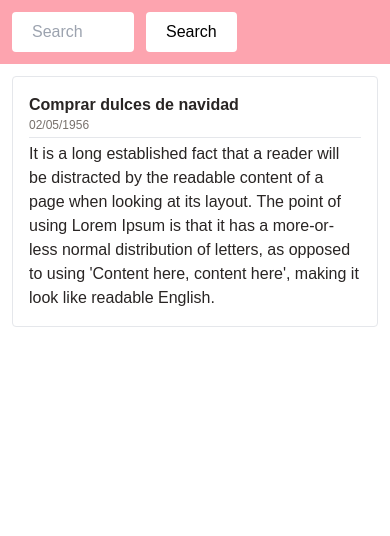
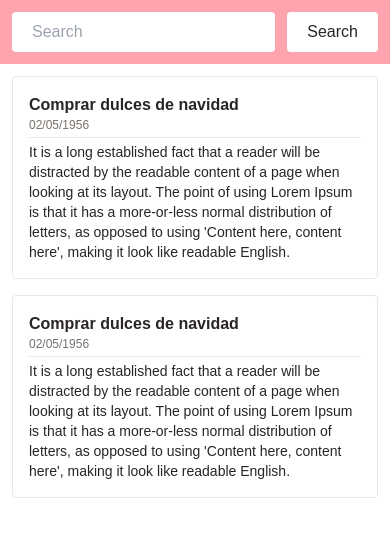
Before and after one commit to sneuder/note-app, a Next.js app: page / in a window 390 px wide. Shown: the top 536 px of the page. Built offline with nearby package versions, Linux system fonts and the light colour scheme.

Commit message:
More examples and responsive nav

```diff
--- a/components/nav/nav.js
+++ b/components/nav/nav.js
@@ -1,8 +1,8 @@
 const Nav = () => {
   return (
-    <nav className="flex h-16 p-3 bg-rose-300">
+    <nav className="flex h-16 p-3 bg-rose-300 text-stone-800">
       <form className="flex w-full">
-        <input type="text" className="w-1/3 px-5 rounded" placeholder="Search" />
+        <input type="text" className="w-full px-5 rounded md:w-1/3" placeholder="Search" />
         <input type="submit" className="px-5 ml-3 bg-white rounded" value="Search" />
       </form>
     </nav>
--- a/components/notes/notes.js
+++ b/components/notes/notes.js
@@ -5,7 +5,20 @@ const Notes = () => {
         <h3 className="font-bold">Comprar dulces de navidad</h3>
         <p className="pb-1 mb-1 text-xs border-b text-stone-500 ">02/05/1956</p>
 
-        <p className="font-extralight">
+        <p className="text-sm font-extralight">
+          It is a long established fact that a reader will be distracted by the
+          readable content of a page when looking at its layout. The point of
+          using Lorem Ipsum is that it has a more-or-less normal distribution of
+          letters, as opposed to using 'Content here, content here', making it
+          look like readable English.{" "}
+        </p>
+      </div>
+
+      <div className="p-4 border rounded">
+        <h3 className="font-bold">Comprar dulces de navidad</h3>
+        <p className="pb-1 mb-1 text-xs border-b text-stone-500 ">02/05/1956</p>
+
+        <p className="text-sm font-extralight">
           It is a long established fact that a reader will be distracted by the
           readable content of a page when looking at its layout. The point of
           using Lorem Ipsum is that it has a more-or-less normal distribution of
```
